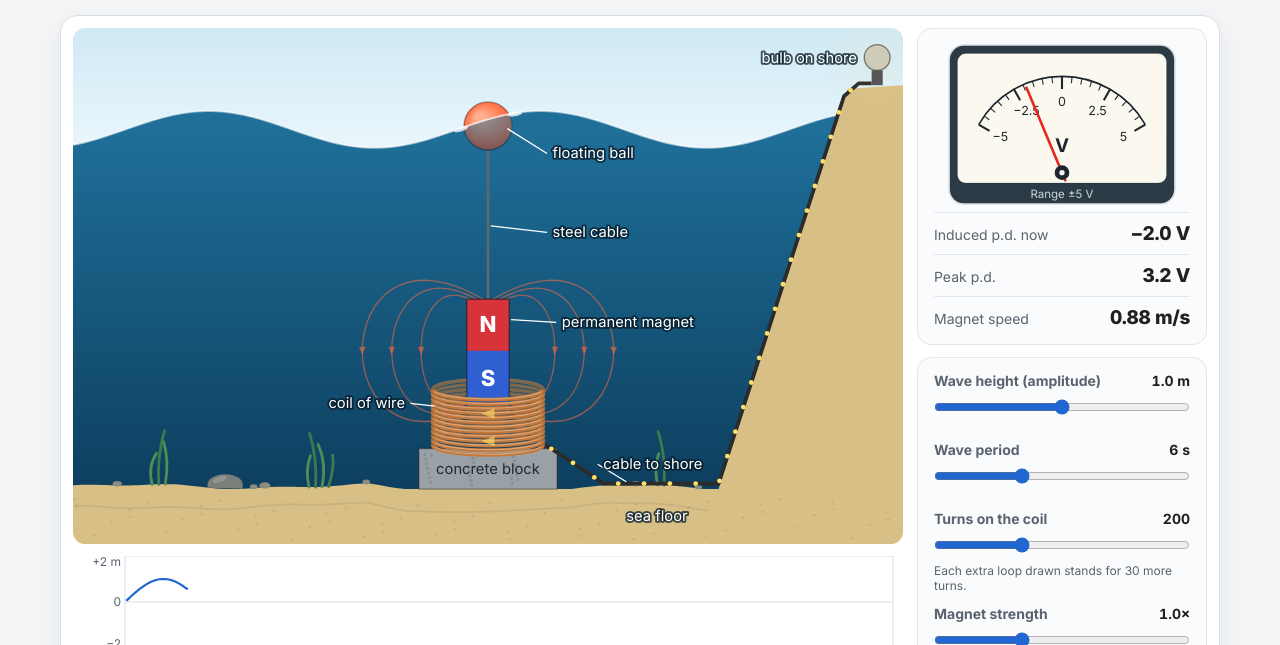
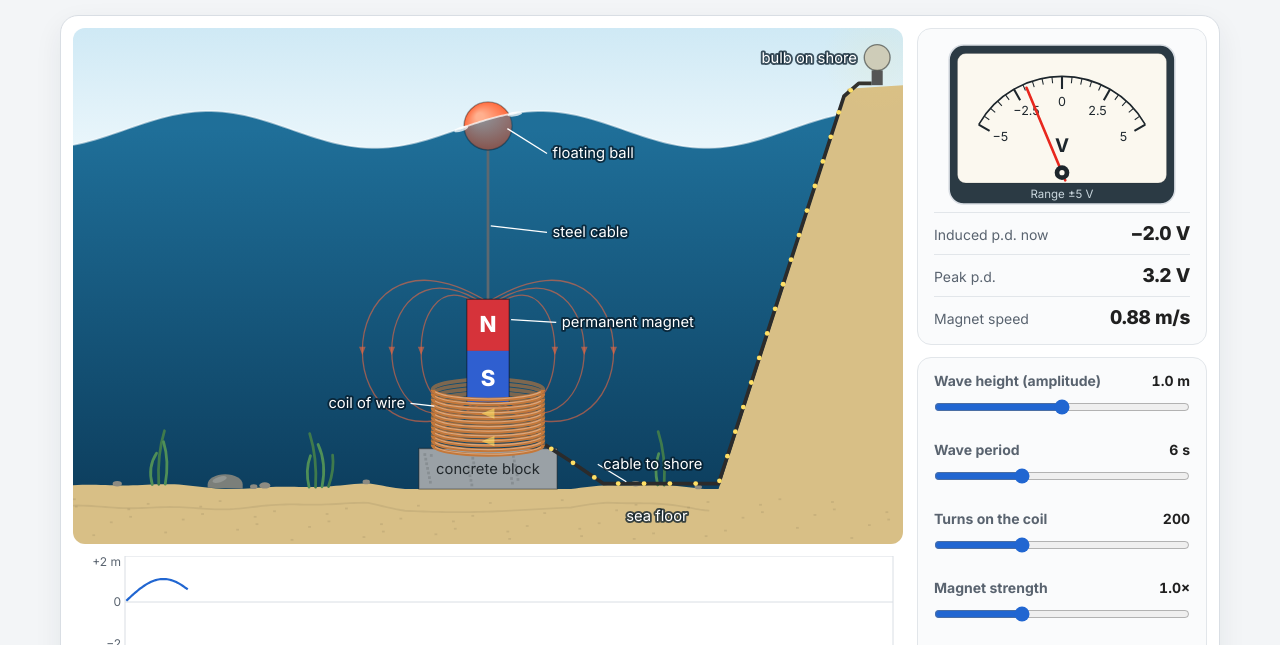
Before and after one commit to awm11/wave-power, a plain HTML site: page index.html in a window 1280 px wide. Shown: the part 121-766 px from the top of the page. Drawn offline with Linux system fonts and the light colour scheme; animation ran at ten frames a second.

Commit message:
Remove turns hint under the slider
Co-Authored-By: Claude Opus 5.5 <noreply@anthropic.com>
Claude-Session: https://claude.ai/code/session_011LQDa59rvwqNQUUPrUbzRS

```diff
--- a/index.html
+++ b/index.html
@@ -148,7 +148,7 @@ details>div{padding:0 18px 14px;color:var(--muted);font-size:14px;line-height:1.
         <div class="box ctlpanel" aria-label="Controls">
           <div class="ctl"><label for="amp">Wave height (amplitude) <output id="ampO">1.0 m</output></label><input id="amp" type="range" min="0" max="2" step="0.1" value="1"></div>
           <div class="ctl"><label for="per">Wave period <output id="perO">6 s</output></label><input id="per" type="range" min="3" max="12" step="0.5" value="6"></div>
-          <div class="ctl"><label for="turns">Turns on the coil <output id="turnsO">200</output></label><input id="turns" type="range" min="50" max="500" step="10" value="200"><div class="hint">Each extra loop drawn stands for 30 more turns.</div></div>
+          <div class="ctl"><label for="turns">Turns on the coil <output id="turnsO">200</output></label><input id="turns" type="range" min="50" max="500" step="10" value="200"></div>
           <div class="ctl"><label for="mag">Magnet strength <output id="magO">1.0×</output></label><input id="mag" type="range" min="0.5" max="2" step="0.1" value="1"></div>
           <div class="toggles">
             <button class="switchBtn" id="mixed" aria-pressed="false"><span class="toggle"><span class="knob"></span></span>Irregular (real) sea</button>
```
